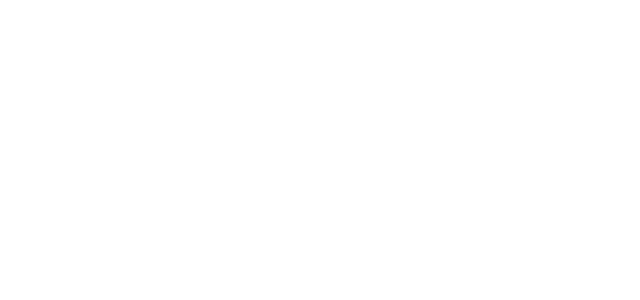
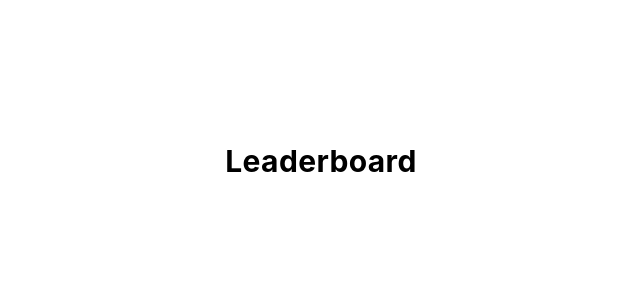
Before and after one commit to alexruhl11/Mooncakev2, a React (Create React App) app in the folder hw2/: page /leaderboard in a window 1280 px wide. Shown: the top 300 px of the page, without its empty margins (319-959 px from the left). Built offline with nearby package versions, Linux system fonts and the light colour scheme.

Commit message:
css adjustments
css

```diff
--- a/hw2/src/App.css
+++ b/hw2/src/App.css
@@ -36,6 +36,9 @@
   border: 1px solid black;
   border-radius:1px;
   border-color: black;
+  background: rgba(196, 196, 196, 0.5);
+  box-sizing: border-box;
+  box-shadow: 0px 3px 3px rgba(0, 0, 0, 0.25);
 }
 
 .box2 {
@@ -46,6 +49,43 @@
   border: 1px solid black;
   border-radius:1px;
   border-color: black;
+  background: rgba(196, 196, 196, 0.5);
+  box-sizing: border-box;
+  box-shadow: 0px 3px 3px rgba(0, 0, 0, 0.25);
+}
+
+.leaderboardend {
+  position: absolute;
+  height: 111px;
+  left: 281px;
+  right: 281px;
+  top: 110px;
+  margin: 20px;;
+
+
+  font-size: 30px;
+  line-height: 41px;
+  /* or 33% */
+
+  text-align: center;
+  letter-spacing: 0.374px;
+
+  color: #4B3187;
+}
+
+.whoisthisceleb {
+  margin: 1%;
+
+  font-size: 60px;
+  line-height: 22px;
+  /* or 22% */
+
+  display: flex;
+  align-items: center;
+  text-align: center;
+  letter-spacing: -0.408px;
+
+  color: #000000;
 }
 
 .text {
--- a/hw2/src/Leaderboard.js
+++ b/hw2/src/Leaderboard.js
@@ -1,6 +1,6 @@
 /* eslint-disable react/destructuring-assignment */
 import React, { useEffect, useState } from 'react';
-import quiz from './quiz.json';
+// import quiz from './quiz.json';
 // import PropTypes from 'prop-types';
 import './App.css';
 
@@ -28,11 +28,16 @@
   }, []);
 
   return (
-    <ol>
-      {leaders.map((leader) => (
-        <li key={leader.key}>{leader.value}</li>
-      ))}
-    </ol>
+    <div className="leaderboardend">
+      <div className="text">
+        Leaderboard
+      </div>
+        <div><ol>
+          {leaders.map((leader) => (
+            <li key={leader.key}>{leader.value}</li>
+         ))}
+        </ol></div>
+    </div>
   );
 }
 
--- a/hw2/src/Quiz.js
+++ b/hw2/src/Quiz.js
@@ -59,6 +59,11 @@
             Best Score
           </div>
         </div>
+        <div className="whoisthisceleb">
+          <div className="text">
+            Who is this Celebrity?
+          </div>
+        </div>
       </div>
       <img className="image" src={question.img} alt="Celebrity" />
       <form>
```
